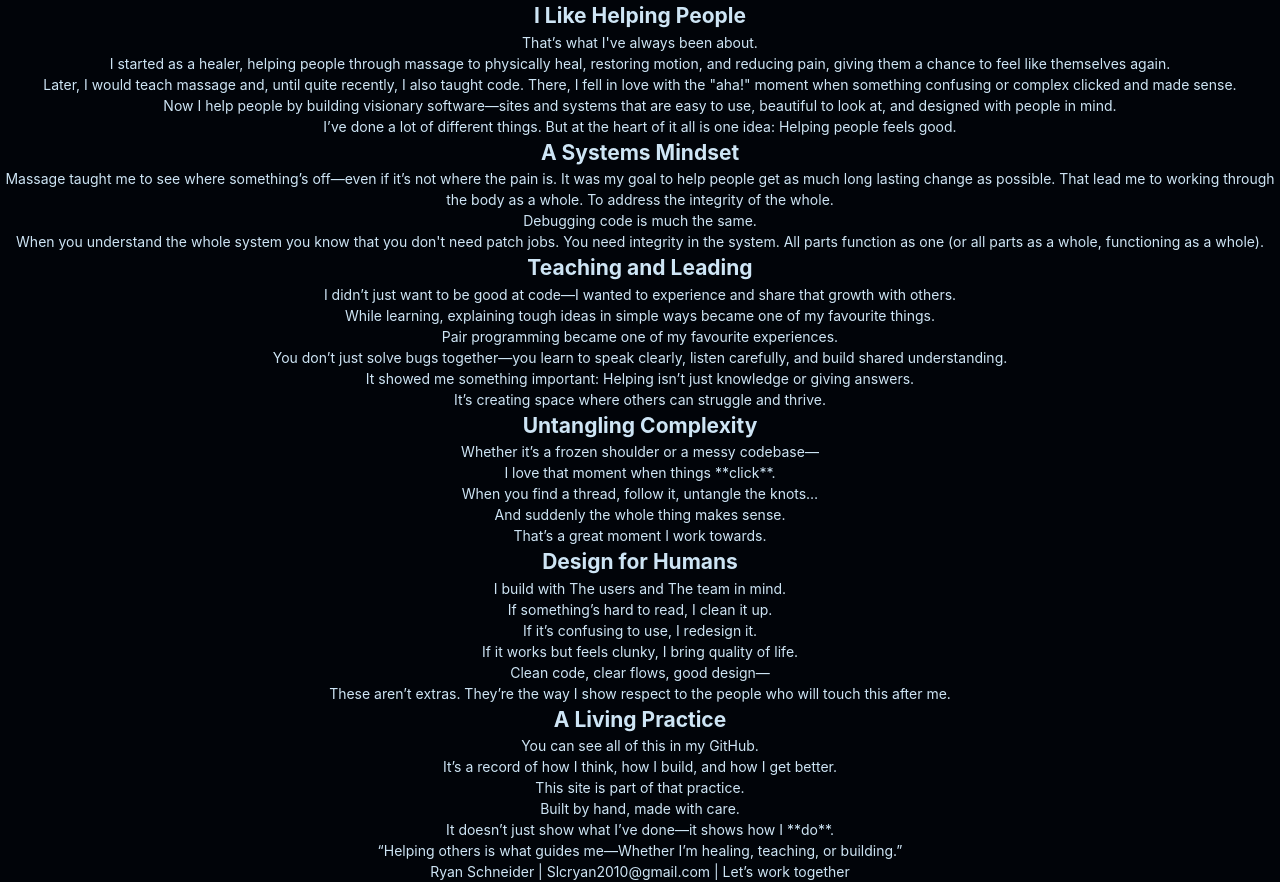
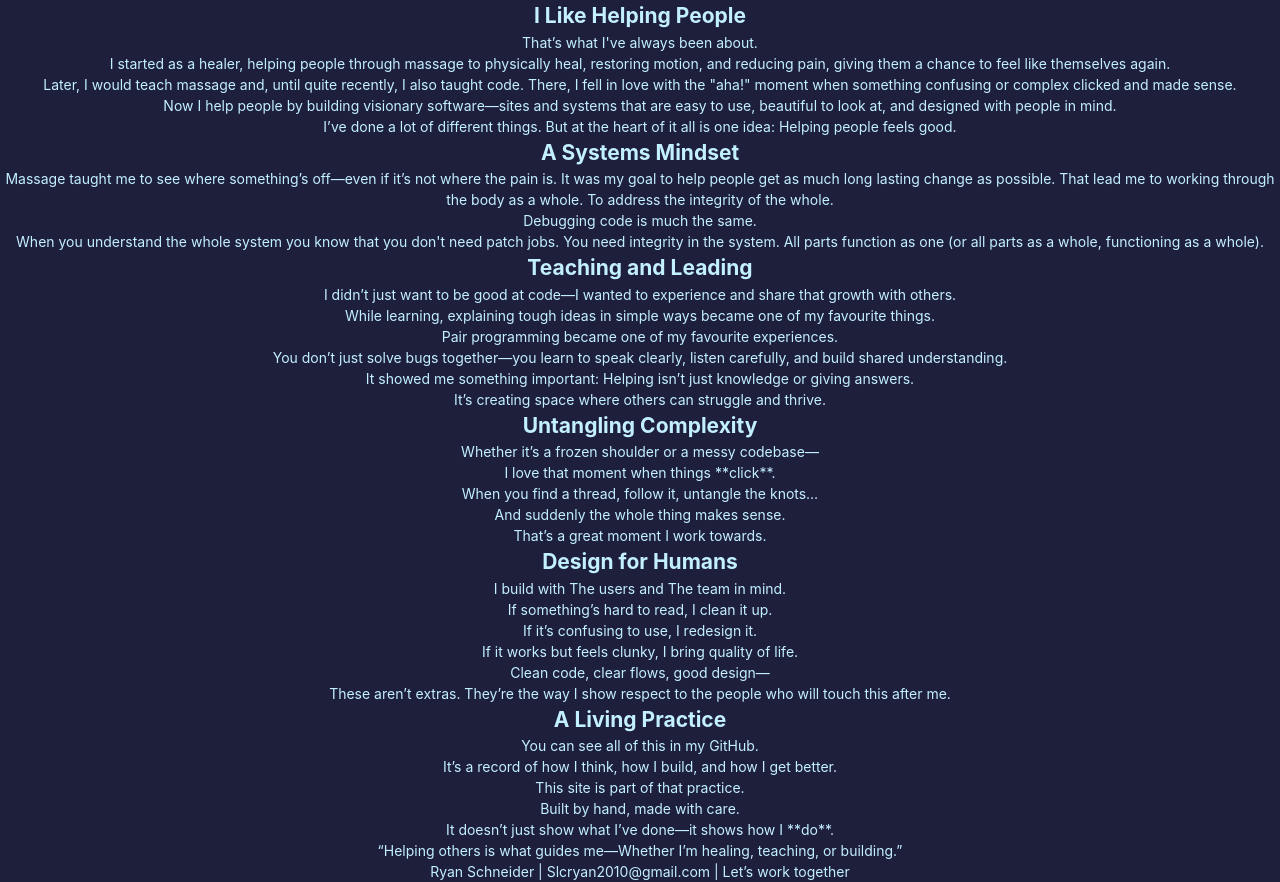
Before and after one commit to YinYang117/A-Game-of-Engagement, a React (Vite) app in the folder frontend/: page / in a window 1280 px wide. Built offline with nearby package versions, Linux system fonts and the light colour scheme.

Commit message:
font theme added, used in main.jsx, and home

```diff
--- a/frontend/src/css/globals/global.css
+++ b/frontend/src/css/globals/global.css
@@ -25,4 +25,7 @@ body,
 body {
   min-width: 320px;
   min-height: 100vh;
+
+  background-color: var(--color-bg);
+  color: var(--color-text);
 }
--- a/frontend/src/css/globals/globalTheme.css
+++ b/frontend/src/css/globals/globalColorTheme.css
@@ -1,4 +1,9 @@
-/* Theme system */
+/*
+  Theme system
+
+  If adding a new category of color here, add to all themes
+  Otherwise, add new categories in lower css files
+ */
 
 .theme-dark {
   --color-bg: #010409;
@@ -6,9 +11,6 @@
   --color-primary: #00bcd4;
   --color-accent: #ff4081;
   --color-muted: #999;
-
-  background-color: var(--color-bg);
-  color: var(--color-text);
 }
 
 /* Light theme */
--- /dev/null
+++ b/frontend/src/css/globals/globalFontTheme.css
@@ -0,0 +1,32 @@
+/*
+  --- Fonts ---
+*/
+
+.font-github {
+  /* Font family */
+  --font-family-base: -apple-system, BlinkMacSystemFont, "Segoe UI", Helvetica, Arial, sans-serif;
+
+  /* Sizes */
+  --font-size-nav: 14px;
+  --font-size-title: 32px;
+  --font-size-subtitle: 20px;
+  --font-size-body: 16px;
+  --font-size-muted: 14px;
+  --font-size-card: 12px;
+  --font-size-button: 14px;
+  --font-size-small: 12px;
+
+  /* Weights */
+  --font-weight-light: 300;
+  --font-weight-normal: 400;
+  --font-weight-medium: 500;
+  --font-weight-semibold: 600;
+  --font-weight-bold: 700;
+
+  /* Line Heights */
+  --font-line-title: 1.25;
+  --font-line-subtitle: 1.4;
+  --font-line-body: 1.6;
+
+  font-family: var(--font-family-base);
+}
--- a/frontend/src/css/pages/home.css
+++ b/frontend/src/css/pages/home.css
@@ -17,3 +17,52 @@ p {
     line-height: var(--brand-text-lineHeight-300);
     letter-spacing: var(--brand-text-letterSpacing-300);
 }
+
+/*
+    --- Font Themes ---
+*/
+.font-title {
+  font-size: var(--font-size-title);
+  font-weight: var(--font-weight-bold);
+  line-height: var(--font-line-title);
+}
+
+.font-subtitle {
+  font-size: var(--font-size-subtitle);
+  font-weight: var(--font-weight-normal);
+  line-height: var(--font-line-subtitle);
+  color: var(--color-muted);
+}
+
+.font-body {
+  font-size: var(--font-size-body);
+  font-weight: var(--font-weight-normal);
+  line-height: var(--font-line-body);
+}
+
+.font-muted {
+  font-size: var(--font-size-muted);
+  color: var(--color-muted);
+  font-weight: var(--font-weight-normal);
+}
+
+.font-card {
+  font-size: var(--font-size-card);
+  color: var(--color-muted);
+  font-weight: var(--font-weight-light);
+}
+
+.font-nav {
+  font-size: var(--font-size-nav);
+  font-weight: var(--font-weight-semibold);
+}
+
+.font-button {
+  font-size: var(--font-size-button);
+  font-weight: var(--font-weight-medium);
+}
+
+.font-small {
+  font-size: var(--font-size-small);
+  font-weight: var(--font-weight-light);
+}
--- a/frontend/src/main.jsx
+++ b/frontend/src/main.jsx
@@ -2,9 +2,13 @@ import { StrictMode } from 'react';
 import { createRoot } from 'react-dom/client';
 import App from './App.jsx';
 import './css/globals/global.css';
-import './css/globals/globalTheme.css';
-let colorTheme = "theme-dark" // When user signin is used, pull from user data, state, or local storage
-document.body.className = colorTheme;
+import './css/globals/globalColorTheme.css';
+import './css/globals/globalFontTheme.css';
+
+let colorTheme = "theme-cool";
+let fontTheme = "font-github";
+// When user signin is used, pull from user data, state, or local storage
+document.body.classList.add(colorTheme, fontTheme);
 
 createRoot(document.getElementById('root')).render(
   <StrictMode>
```
